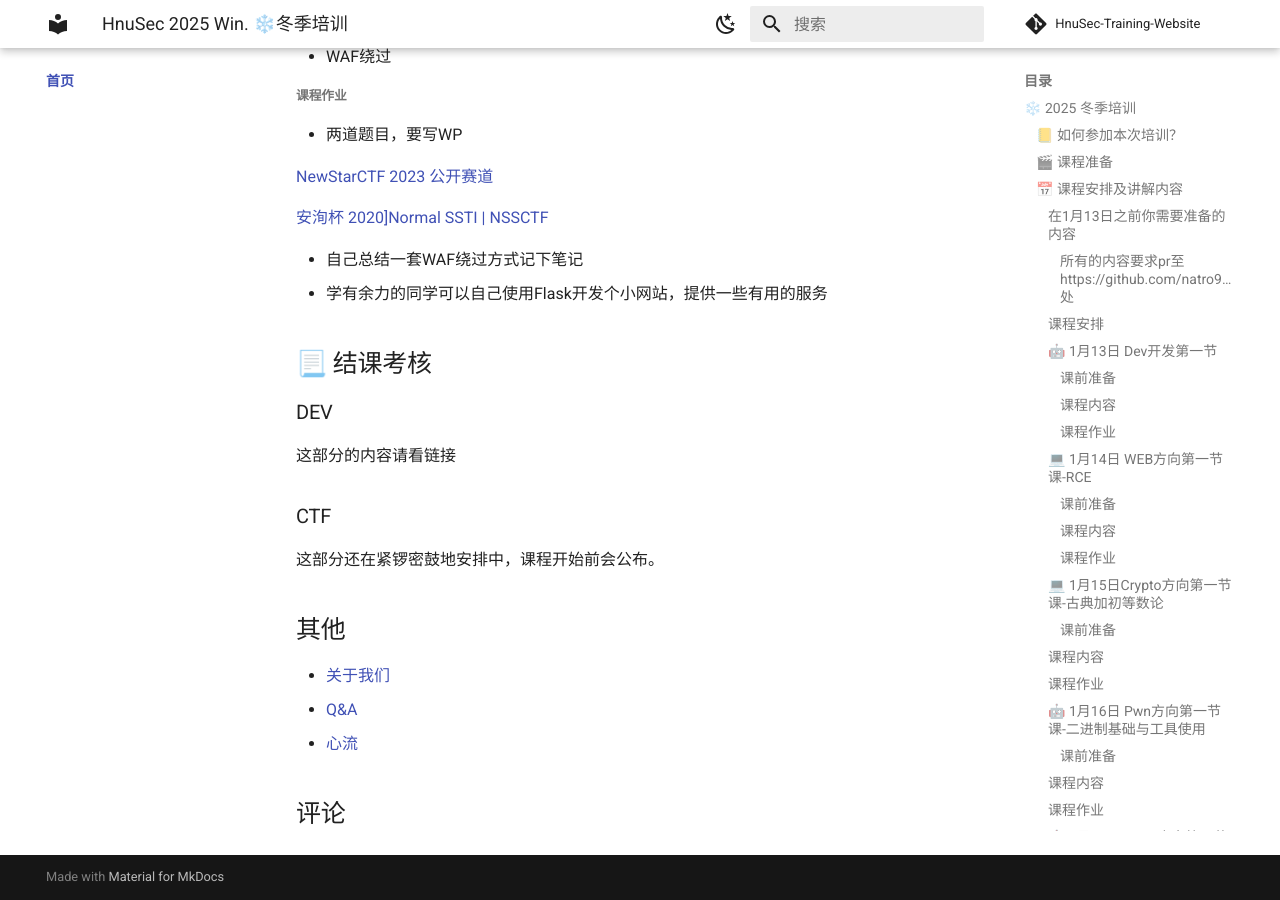
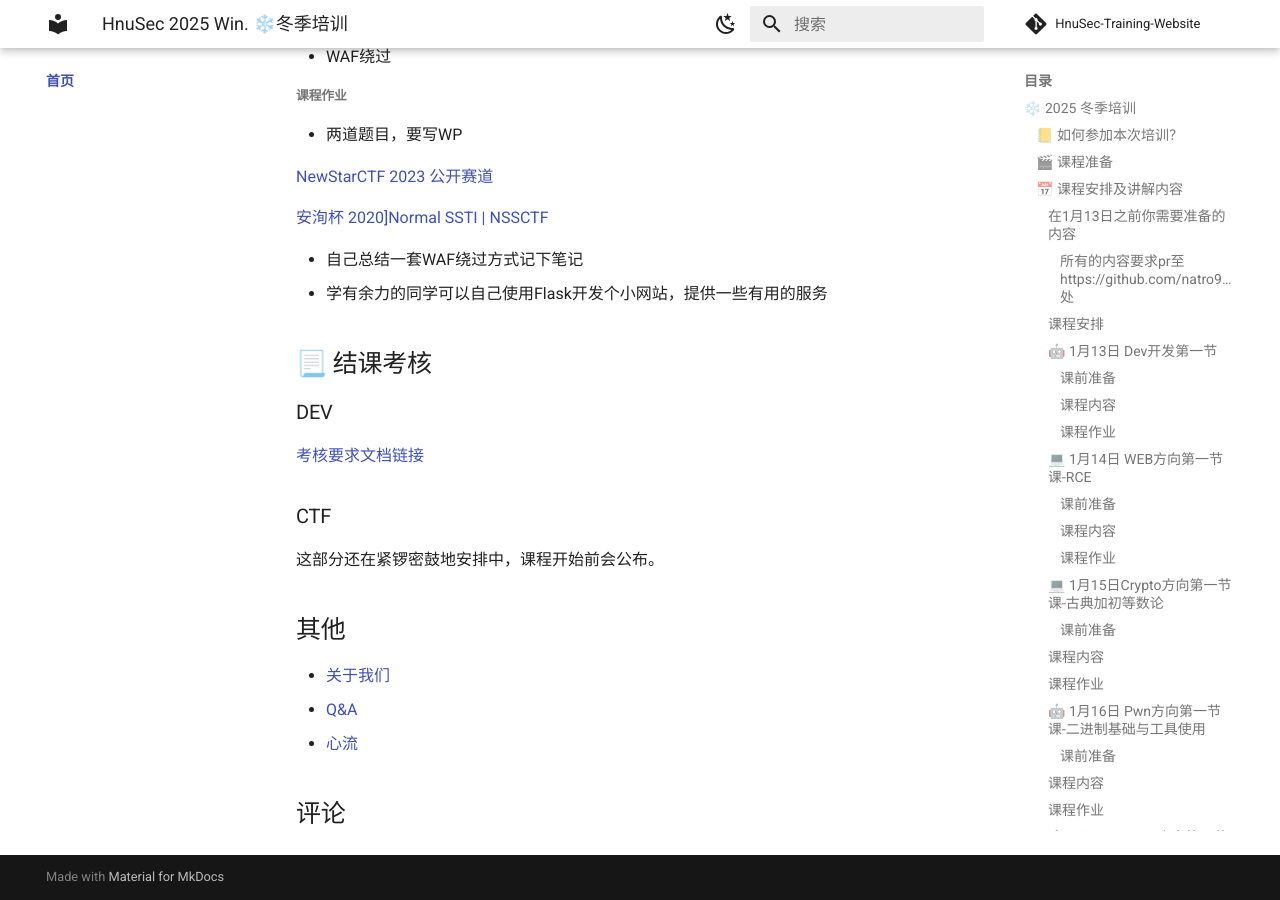
Before and after one commit to natro92/HnuSec-Training-Website, an MkDocs documentation site: the page built from docs/index.md, in a window 1280 px wide and 900 px high, scrolled down 10560 px. Built offline with MkDocs 1.6.1 and Material for MkDocs 9.7.7, drawn with Linux system fonts in a browser that asks for light colours; comment, search, counter and statistics services are not loaded.

Commit message:
Update index.md

```diff
--- a/docs/index.md
+++ b/docs/index.md
@@ -475,7 +475,7 @@ ssh -p 10000 train@localhost
 
 ### DEV
 
-这部分的内容请看链接
+[考核要求文档链接](https://github.com/natro92/HnuSec-Training-Website/blob/main/docs/dev/%E8%AF%BE%E7%A8%8B%E8%80%83%E6%A0%B8%E6%96%87%E6%A1%A3.md)
 
 ### CTF
 
```
